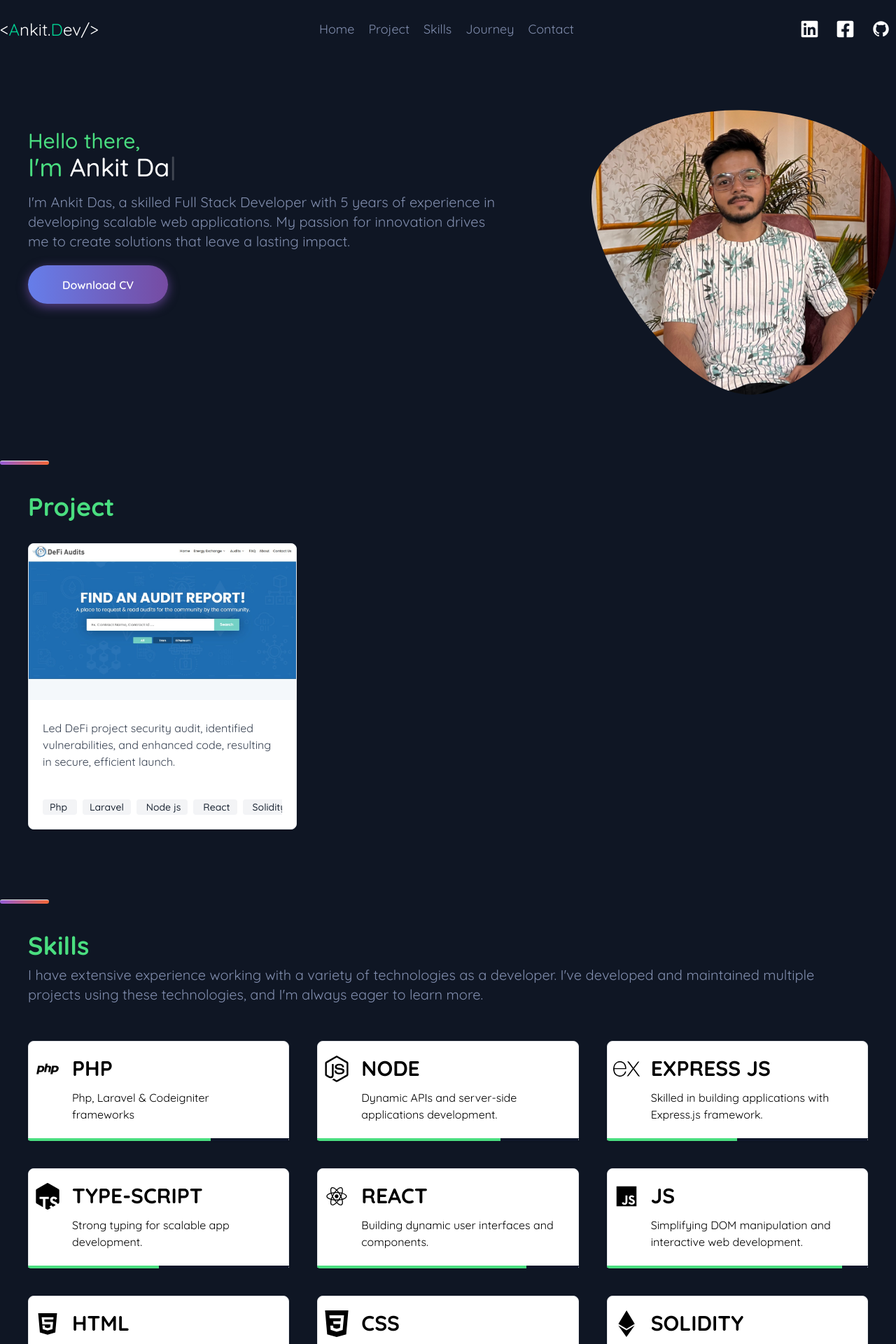
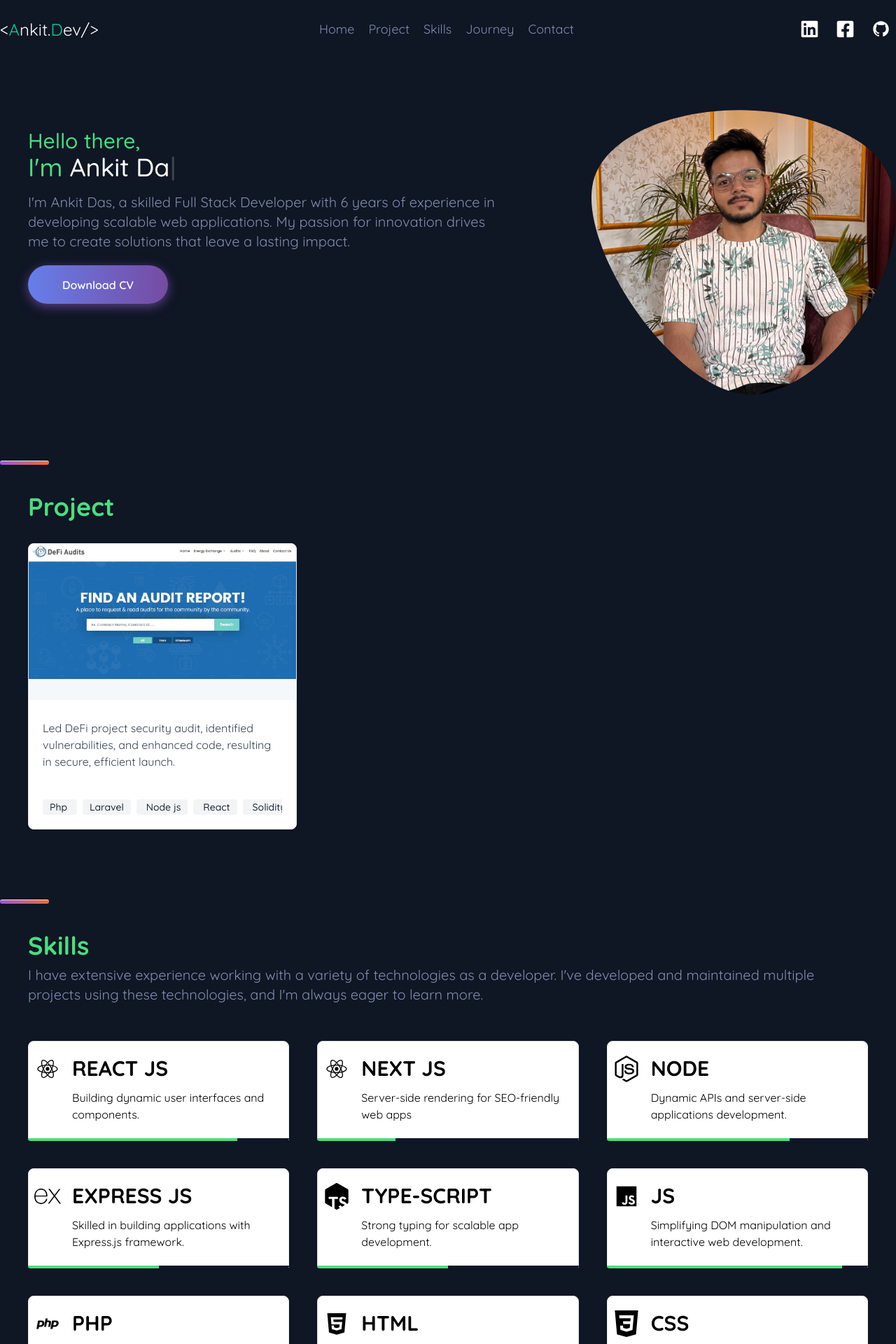
Before and after one commit to ankitdas13/portfolio, a Next.js app: page / in a window 1280 px wide. Shown: the top 1920 px of the page at 70% size. Built offline with nearby package versions, Linux system fonts and the light colour scheme.

Commit message:
update skills

```diff
--- a/components/Hero/index.js
+++ b/components/Hero/index.js
@@ -24,7 +24,7 @@ export default function Hero() {
             <div className="im-content basis-3/5 px-10">
                 <h2 className='text-green-400 text-3xl mt-10 font-medium'>Hello there,</h2>
                 <h1 className='text-green-400 text-4xl font-medium mb-4 font-extrabold'>I'm <span className="text-white" id="hero-name"></span></h1>
-                <p className='text-[#808dad] text-xl'>I'm Ankit Das, a skilled Full Stack Developer with 5 years of experience in developing scalable web applications. My passion for innovation drives me to create solutions that leave a lasting impact.</p>
+                <p className='text-[#808dad] text-xl'>I'm Ankit Das, a skilled Full Stack Developer with 6 years of experience in developing scalable web applications. My passion for innovation drives me to create solutions that leave a lasting impact.</p>
 
 
                 <div className="click-sec">
--- a/components/Technologies/skills.js
+++ b/components/Technologies/skills.js
@@ -7,10 +7,16 @@ import { TbBrandDocker } from "react-icons/tb"
 
 export const Skills = [
     {
-        slug: 'php',
-        Component: BiLogoPhp,
-        Description: 'Php, Laravel & Codeigniter frameworks',
-        proficiency: '70%'
+        slug: 'react js',
+        Component: DiReact,
+        Description: 'Building dynamic user interfaces and components.',
+        proficiency: '80%'
+    },
+    {
+        slug: 'next js',
+        Component: DiReact,
+        Description: 'Server-side rendering for SEO-friendly web apps',
+        proficiency: '30%'
     },
     {
         slug: 'node',
@@ -31,16 +37,16 @@ export const Skills = [
         proficiency: '50%'
     },
     {
-        slug: 'react',
-        Component: DiReact,
-        Description: 'Building dynamic user interfaces and components.',
-        proficiency: '80%'
-    },
-    {
         slug: 'js',
         Component: BiLogoJavascript,
         Description: 'Simplifying DOM manipulation and interactive web development.',
         proficiency: '90%'
+    },
+    {
+        slug: 'php',
+        Component: BiLogoPhp,
+        Description: 'Php, Laravel & Codeigniter frameworks',
+        proficiency: '70%'
     },
     {
         slug: 'html',
```
